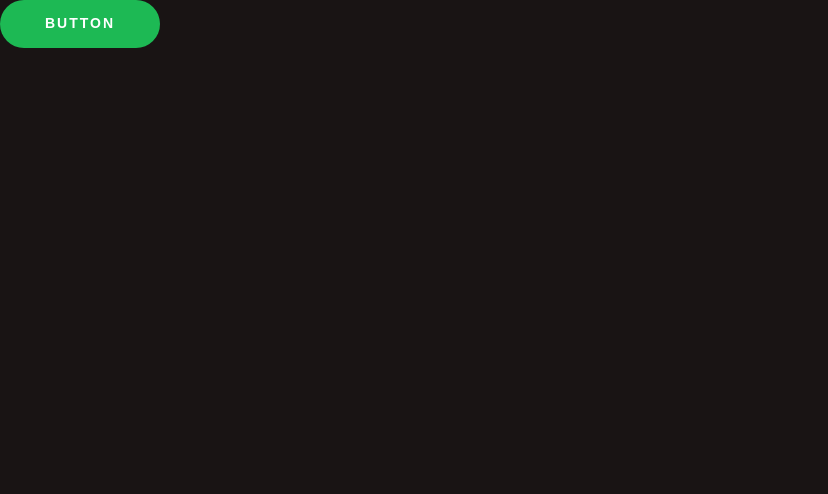
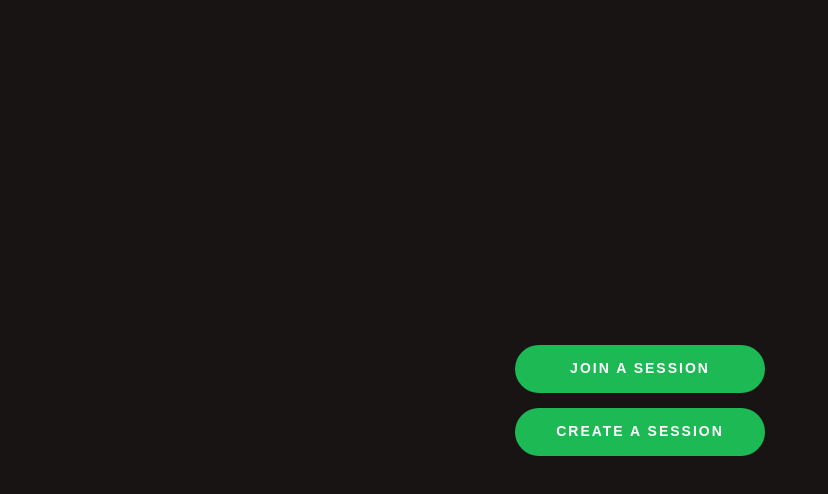
Before and after one commit to DavidShefcik/spotify-queue, a React (Vite) app in the folder frontend/: page / in a window 1280 px wide. Shown: the top 494 px of the page, without its empty margins (0-828 px from the left). Built offline with nearby package versions, Linux system fonts and the light colour scheme.

Commit message:
Frontend home and 404 pages

```diff
--- a/frontend/src/layout/Navigation.tsx
+++ b/frontend/src/layout/Navigation.tsx
@@ -2,6 +2,8 @@ import { BrowserRouter, Routes, Route } from "react-router-dom";
 
 import LoginPage from "~/pages/Login";
 import HomePage from "~/pages/Home";
+import JoinPage from "~/pages/Join";
+import CreatePage from "~/pages/Create";
 import NotFoundPage from "~/pages/NotFound";
 
 export default function Navigation() {
@@ -10,6 +12,8 @@ export default function Navigation() {
       <Routes>
         <Route path="/" element={<HomePage />} />
         <Route path="/login" element={<LoginPage />} />
+        <Route path="/join" element={<JoinPage />} />
+        <Route path="/create" element={<CreatePage />} />
         <Route path="*" element={<NotFoundPage />} />
       </Routes>
     </BrowserRouter>
--- /dev/null
+++ b/frontend/src/pages/Create.tsx
@@ -0,0 +1,9 @@
+import Page from "~/components/Page";
+
+export default function CreatePage() {
+  return (
+    <Page title="Create">
+      <p>Create page</p>
+    </Page>
+  );
+}
--- a/frontend/src/pages/Home.tsx
+++ b/frontend/src/pages/Home.tsx
@@ -1,10 +1,35 @@
+import { useNavigate } from "react-router-dom";
+import { css, StyleSheet } from "aphrodite";
+
 import Page from "~/components/Page";
+import Centered, { CENTERED } from "~/components/Centered";
 import SpotifyButton from "~/components/SpotifyButton";
 
 export default function HomePage() {
+  const navigation = useNavigate();
+
   return (
     <Page title="Welcome" indexed>
-      <SpotifyButton text="Button" onClick={() => console.log("Click")} />
+      <Centered centered={CENTERED.BOTH}>
+        <SpotifyButton
+          text="Join a Session"
+          width="250px"
+          onClick={() => navigation("/join")}
+        />
+        <div className={css(styles.marginTop)}>
+          <SpotifyButton
+            text="Create a Session"
+            width="250px"
+            onClick={() => navigation("/create")}
+          />
+        </div>
+      </Centered>
     </Page>
   );
 }
+
+const styles = StyleSheet.create({
+  marginTop: {
+    marginTop: "15px",
+  },
+});
--- /dev/null
+++ b/frontend/src/pages/Join.tsx
@@ -0,0 +1,9 @@
+import Page from "~/components/Page";
+
+export default function JoinPage() {
+  return (
+    <Page title="Join">
+      <p>Join page</p>
+    </Page>
+  );
+}
--- a/frontend/src/pages/NotFound.tsx
+++ b/frontend/src/pages/NotFound.tsx
@@ -1,7 +1,25 @@
+import { useNavigate } from "react-router-dom";
+import { css, StyleSheet } from "aphrodite";
+
+import Centered, { CENTERED } from "~/components/Centered";
+import SpotifyButton from "~/components/SpotifyButton";
+
 export default function NotFoundPage() {
+  const navigate = useNavigate();
+
   return (
-    <div>
-      <p>Not found page</p>
-    </div>
+    <Centered centered={CENTERED.BOTH}>
+      <h1 className={css(styles.title)}>404!</h1>
+      <SpotifyButton
+        text="Go Back"
+        onClick={() => navigate("/", { replace: true })}
+      />
+    </Centered>
   );
 }
+
+const styles = StyleSheet.create({
+  title: {
+    marginBottom: "30px",
+  },
+});
```
